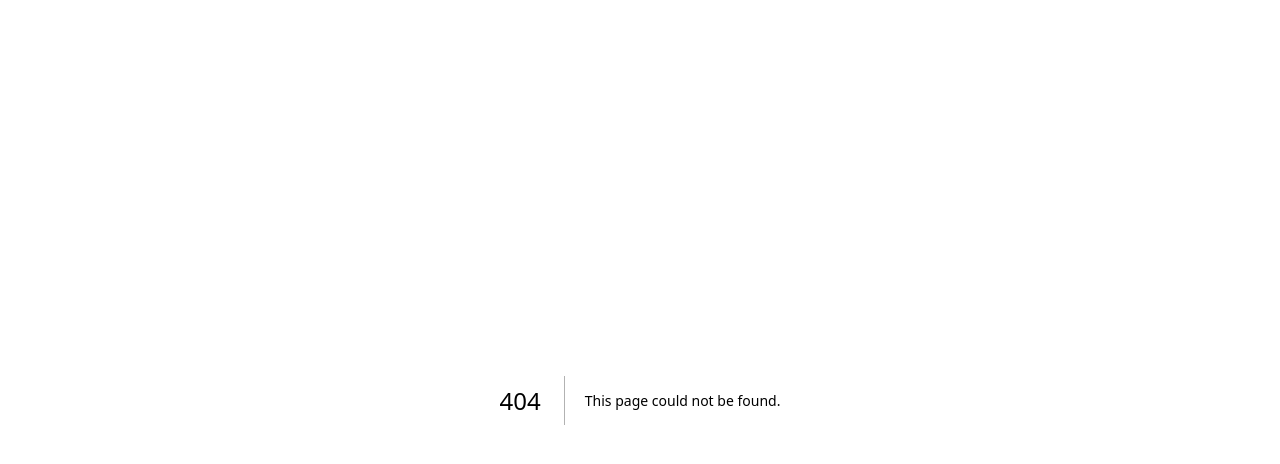
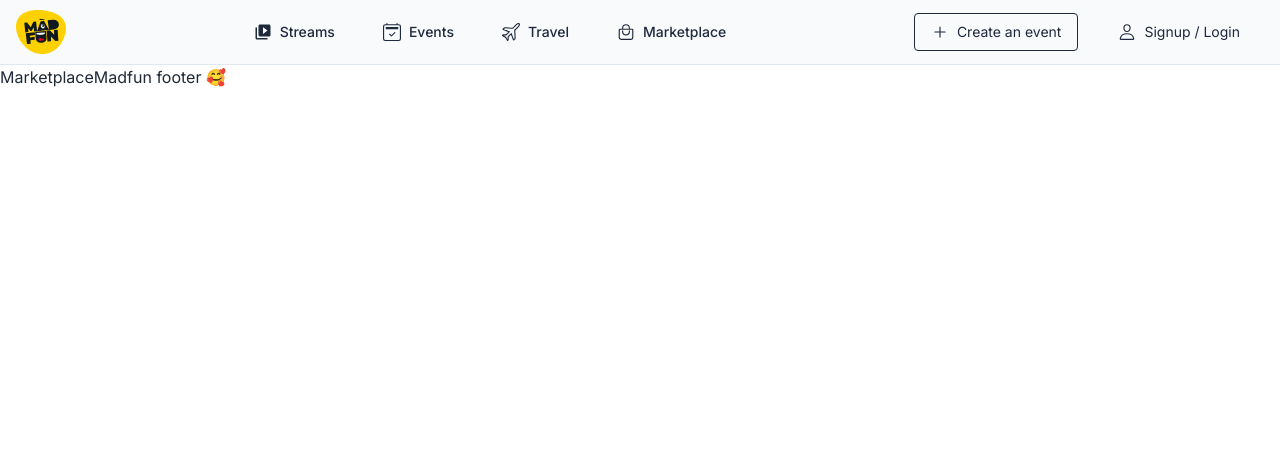
Before and after one commit to gitkenya/madfun, a Next.js app: page /marketplace in a window 1280 px wide. Before the commit this address had no page. Shown: the top 464 px of the page. Built offline with nearby package versions, Linux system fonts and the light colour scheme.

Commit message:
Added Marketplace Page

```diff
--- /dev/null
+++ b/src/app/(web)/marketplace/page.tsx
@@ -0,0 +1,3 @@
+export default function Page() {
+  return <>Marketplace</>;
+}
```
